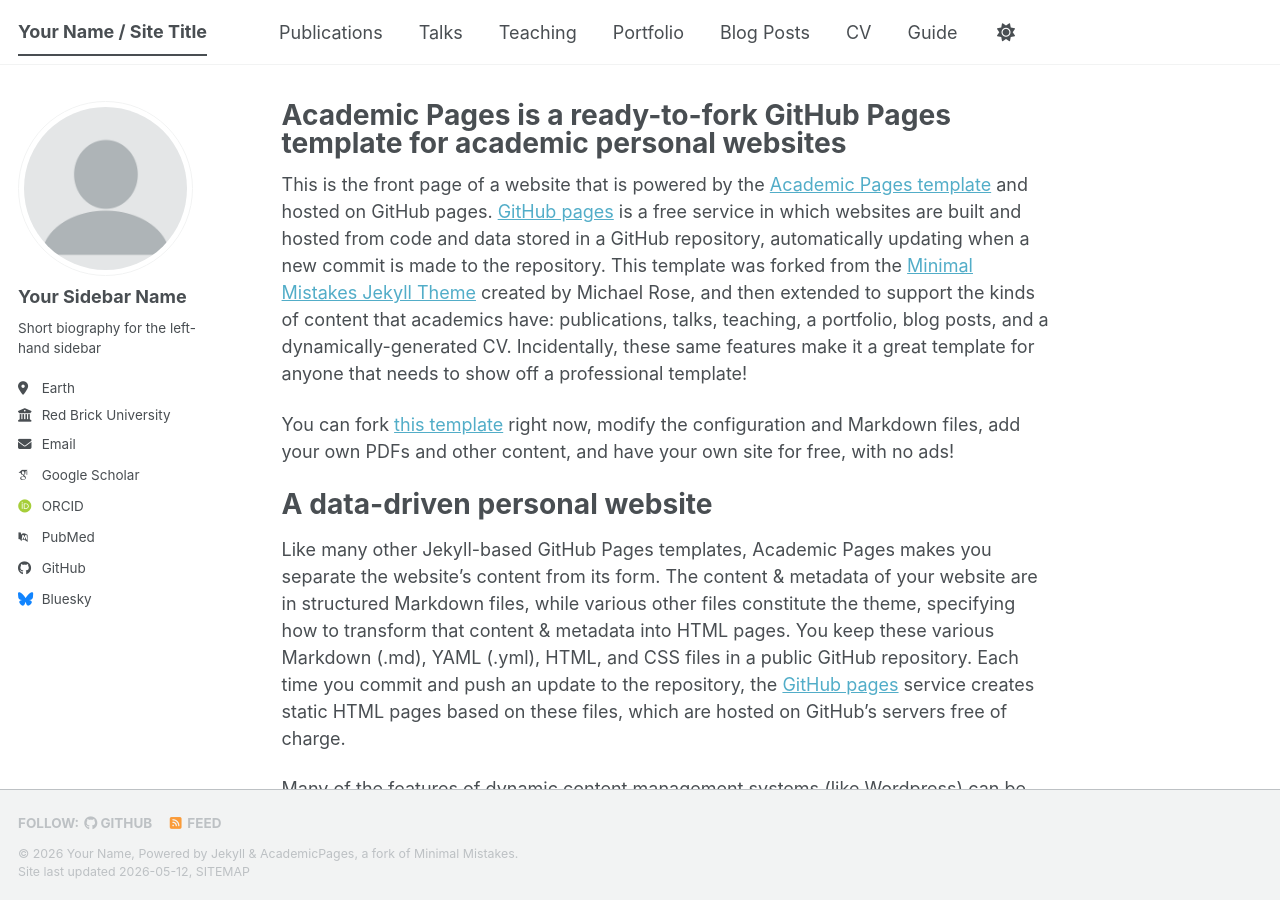
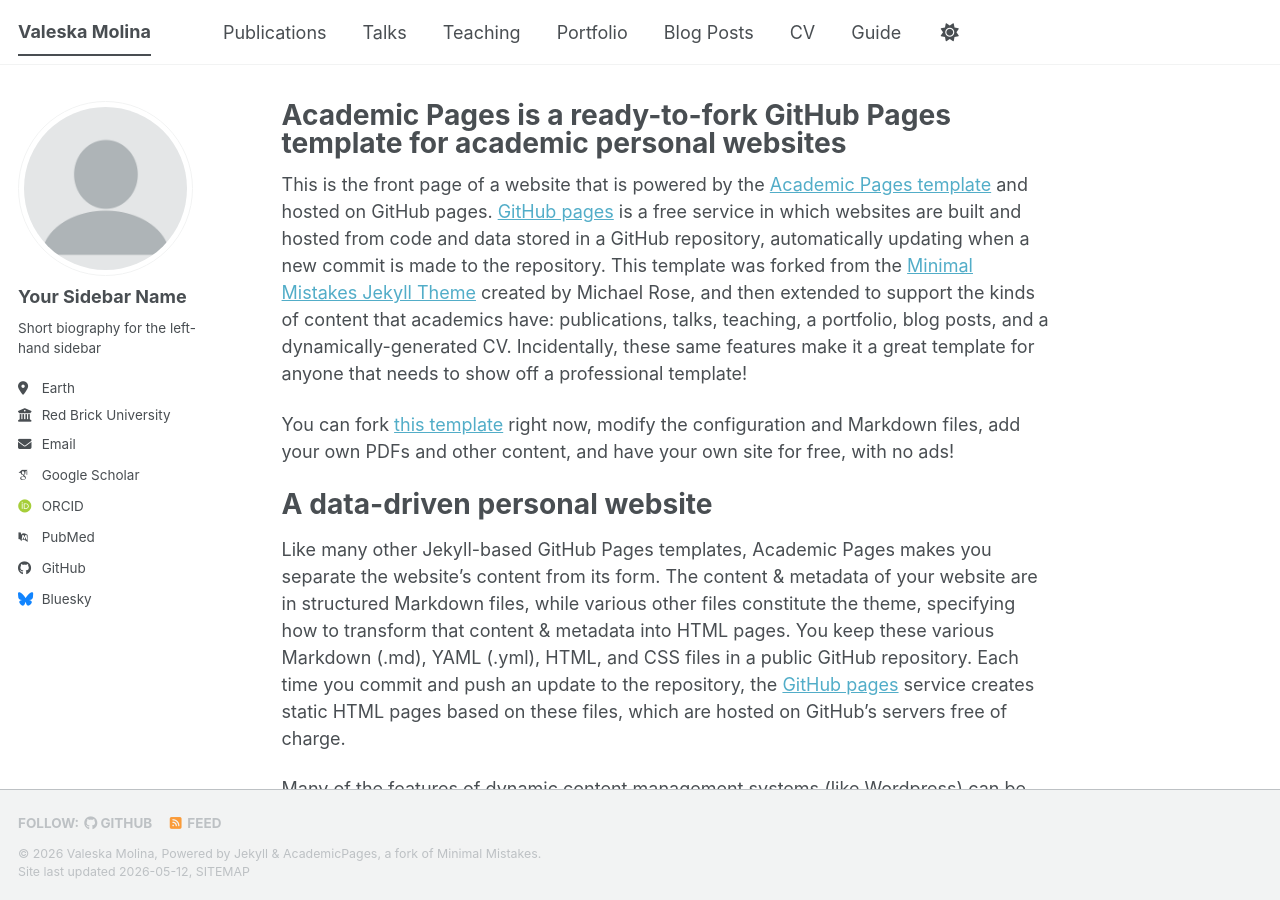
Before and after one commit to valeskamolinamolina/valeskamolinamolina.github.io, a Jekyll site: the page built from _pages/about.md, in a window 1280 px wide and 900 px high. Built offline with Jekyll 4.4.1, drawn with Linux system fonts in a browser that asks for light colours; some web fonts are replaced; a script bundle is joined from its source files by our own code; library files that are not in the unit come from our copies.

Commit message:
Update _config.yml

```diff
--- a/_config.yml
+++ b/_config.yml
@@ -9,9 +9,9 @@
 # Basic Site Settings
 locale                   : "en-US"
 site_theme               : "default" # The available themes options are "default", "air", "sunrise", "mint", "dirt" and "contrast"
-title                    : "Your Name / Site Title"
+title                    : "Valeska Molina"
 title_separator          : "-"
-name                     : &name "Your Name"
+name                     : &name "Valeska Molina"
 description              : &description "Your Name's academic portfolio"   # Update this with a general description of your site, this is the default if not overridden by a page
 url                      : https://academicpages.github.io # The base hostname & protocol for your site e.g. "https://[your GitHub username].github.io",
                                                            # or if you already have some other page hosted on Github then use "https://[your GitHub username].github.io/[Your Repo Name]"
```
